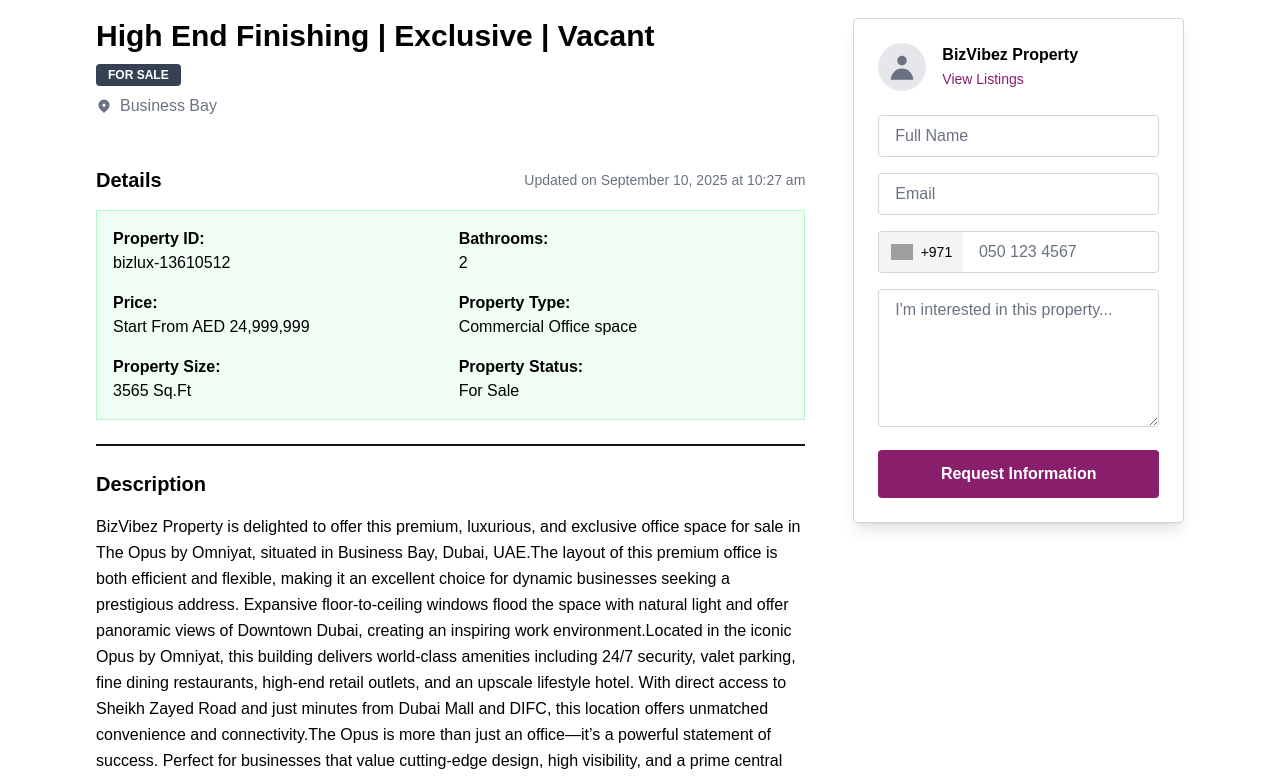
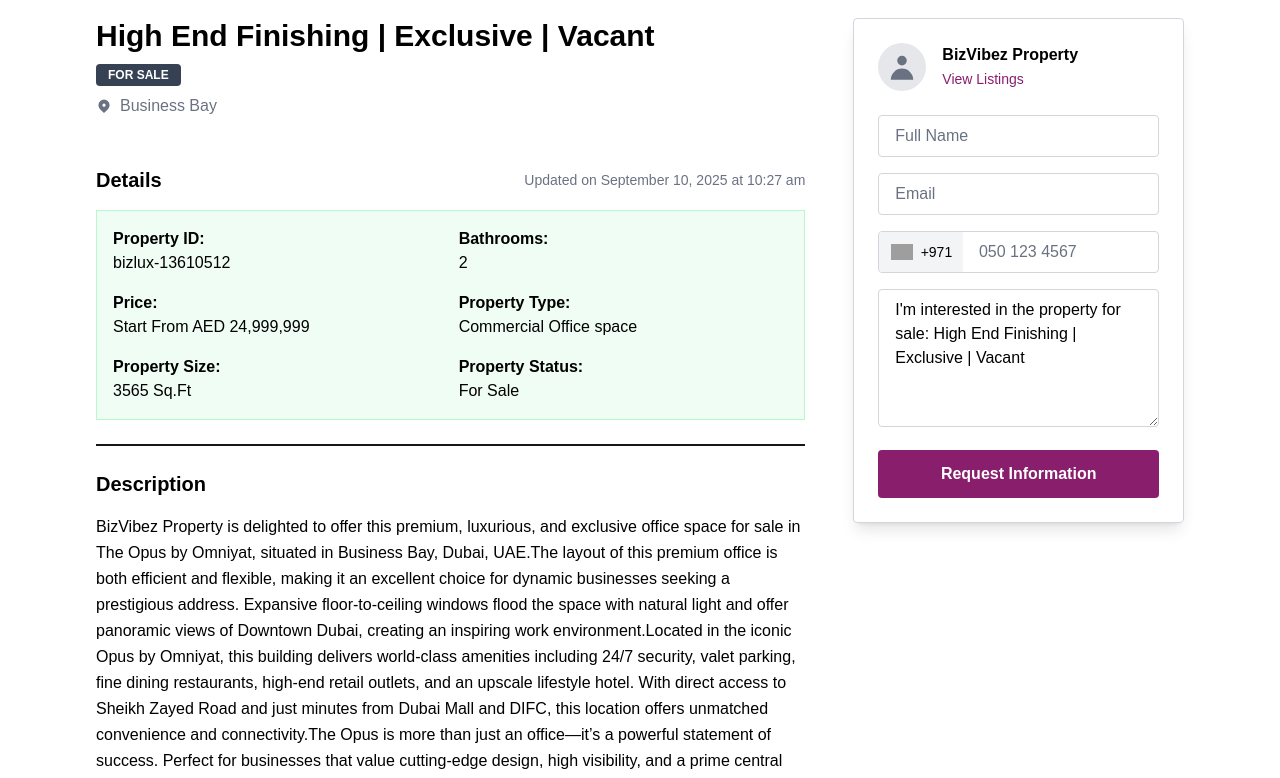
Before and after one commit to ayyanshiraz/bizvibez-properties, a Next.js app: page /buy/1 in a window 1280 px wide. Shown: the part 618-1396 px from the top of the page. Built offline with nearby package versions, Linux system fonts and the light colour scheme; grey boxes are pictures that could not be loaded.

Commit message:
amended buy forms

```diff
--- a/src/app/buy/[propertyId]/PropertyDetailClientView.tsx
+++ b/src/app/buy/[propertyId]/PropertyDetailClientView.tsx
@@ -1,12 +1,12 @@
 "use client";
 
-import React, { useState, useEffect } from 'react';
+import React, { useState, useEffect, FormEvent, ChangeEvent } from 'react';
 import Link from 'next/link';
 import { ForSaleProperty } from '../buy-data';
 import CountrySelector from './CountrySelector';
 import { Country } from '../countries';
 
-// --- SVG ICONS ---
+// --- SVG ICONS (Unchanged) ---
 const ChevronLeftIcon = () => <svg xmlns="http://www.w3.org/2000/svg" className="h-8 w-8 text-white" fill="none" viewBox="0 0 24 24" stroke="currentColor"><path strokeLinecap="round" strokeLinejoin="round" strokeWidth={2} d="M15 19l-7-7 7-7" /></svg>;
 const ChevronRightIcon = () => <svg xmlns="http://www.w3.org/2000/svg" className="h-8 w-8 text-white" fill="none" viewBox="0 0 24 24" stroke="currentColor"><path strokeLinecap="round" strokeLinejoin="round" strokeWidth={2} d="M9 5l7 7-7 7" /></svg>;
 const CloseIcon = () => <svg xmlns="http://www.w3.org/2000/svg" className="h-8 w-8 text-white" fill="none" viewBox="0 0 24 24" stroke="currentColor"><path strokeLinecap="round" strokeLinejoin="round" strokeWidth={2} d="M6 18L18 6M6 6l12 12" /></svg>;
@@ -15,7 +15,7 @@ const ShareIcon = () => <svg xmlns="http://www.w3.org/2000/svg" className="h-5 w
 const MapPinIcon = () => <svg xmlns="http://www.w3.org/2000/svg" className="h-4 w-4 mr-2 text-gray-500" viewBox="0 0 20 20" fill="currentColor"><path fillRule="evenodd" d="M5.05 4.05a7 7 0 119.9 9.9L10 18.9l-4.95-4.95a7 7 0 010-9.9zM10 11a2 2 0 100-4 2 2 0 000 4z" clipRule="evenodd" /></svg>;
 
 
-// --- LIGHTBOX COMPONENT ---
+// --- LIGHTBOX COMPONENT (Unchanged) ---
 const Lightbox = ({ images, startIndex, onClose }: { images: string[], startIndex: number, onClose: () => void }) => {
     const [currentIndex, setCurrentIndex] = useState(startIndex);
 
@@ -47,33 +47,87 @@ const Lightbox = ({ images, startIndex, onClose }: { images: string[], startInde
 
 const PropertyDetailClientView = ({ propertyData }: { propertyData: ForSaleProperty }) => {
     const [currentImageIndex, setCurrentImageIndex] = useState(0);
-    const [selectedDialCode, setSelectedDialCode] = useState('+971');
     const [lightboxIndex, setLightboxIndex] = useState<number | null>(null);
     const images = propertyData.images || [];
+
+    // --- ADDED: State management for the form ---
+    const [formData, setFormData] = useState({
+        fullName: '',
+        email: '',
+        phone: '',
+        message: `I'm interested in the property for sale: ${propertyData.title}`,
+    });
+    const [selectedDialCode, setSelectedDialCode] = useState('+971');
+    const [loading, setLoading] = useState(false);
+    const [statusMessage, setStatusMessage] = useState('');
 
     const nextImage = () => setCurrentImageIndex((prev) => (prev + 1) % images.length);
     const prevImage = () => setCurrentImageIndex((prev) => (prev - 1 + images.length) % images.length);
 
     const mapSrc = `https://maps.google.com/maps?q=${propertyData.mapCoordinates.lat},${propertyData.mapCoordinates.lng}&hl=en&z=14&output=embed`;
 
+    const openLightbox = (index: number) => setLightboxIndex(index);
+    const closeLightbox = () => setLightboxIndex(null);
+
+    // --- ADDED: Form submission and change handling logic ---
     const handleCountrySelect = (country: Country) => {
         setSelectedDialCode(country.dial_code);
     };
 
-    const openLightbox = (index: number) => setLightboxIndex(index);
-    const closeLightbox = () => setLightboxIndex(null);
+    const handleChange = (e: ChangeEvent<HTMLInputElement | HTMLTextAreaElement>) => {
+        const { name, value } = e.target;
+        setFormData(prevState => ({ ...prevState, [name]: value }));
+    };
+
+    const handleSubmit = async (e: FormEvent<HTMLFormElement>) => {
+        e.preventDefault();
+        setLoading(true);
+        setStatusMessage('');
+
+        const fullPhoneNumber = `${selectedDialCode} ${formData.phone}`;
+
+        try {
+            const response = await fetch('/.netlify/functions/send-email', {
+                method: 'POST',
+                headers: { 'Content-Type': 'application/json' },
+                body: JSON.stringify({
+                    ...formData,
+                    phone: fullPhoneNumber,
+                    propertyName: propertyData.title, // Send the property name
+                    formType: 'For Sale Inquiry', // Specific identifier for this form
+                }),
+            });
+
+            const result = await response.json();
+            setStatusMessage(result.message);
+
+            if (response.ok) {
+                setFormData({
+                    fullName: '',
+                    email: '',
+                    phone: '',
+                    message: `I'm interested in the property for sale: ${propertyData.title}`,
+                });
+            }
+        } catch (error) {
+            console.error("Form submission error:", error);
+            setStatusMessage('An error occurred. Please try again.');
+        } finally {
+            setLoading(false);
+        }
+    };
 
     return (
         <div className="bg-white font-sans">
-            {/* --- HERO IMAGE CAROUSEL --- */}
+            {/* --- HERO IMAGE CAROUSEL (Unchanged) --- */}
             {images.length > 0 && (
                 <div className="relative w-full h-[60vh] bg-gray-900 group">
                     <div onClick={() => openLightbox(currentImageIndex)} className="w-full h-full cursor-pointer">
                         <img src={images[currentImageIndex]} alt={`Property view ${currentImageIndex + 1}`} className="w-full h-full object-cover" />
                     </div>
-                    <div className="absolute inset-0  bg-opacity-30 pointer-events-none"></div>
-                    <button onClick={prevImage} className="absolute left-4 top-1/2 -translate-y-1/2  bg-opacity-50 p-2 rounded-full hover:bg-opacity-75 transition-opacity opacity-0 group-hover:opacity-100"><ChevronLeftIcon /></button>
-                    <button onClick={nextImage} className="absolute right-4 top-1/2 -translate-y-1/2  bg-opacity-50 p-2 rounded-full hover:bg-opacity-75 transition-opacity opacity-0 group-hover:opacity-100"><ChevronRightIcon /></button>
+                    <div className="absolute inset-0 bg-opacity-30 pointer-events-none"></div>
+                    <button onClick={prevImage} className="absolute left-4 top-1/2 -translate-y-1/2 bg-opacity-50 p-2 rounded-full hover:bg-opacity-75 transition-opacity opacity-0 group-hover:opacity-100"><ChevronLeftIcon /></button>
+                    <button onClick={nextImage} className="absolute right-4 top-1/2 -translate-y-1/2 bg-opacity-50 p-2 rounded-full hover:bg-opacity-75 transition-opacity opacity-0 group-hover:opacity-100"><ChevronRightIcon /></button>
                 </div>
             )}
 
@@ -93,84 +147,68 @@ const PropertyDetailClientView = ({ propertyData }: { propertyData: ForSalePrope
 
                 <div className="grid grid-cols-1 lg:grid-cols-3 gap-12">
                     <div className="lg:col-span-2">
+                        {/* --- Main content sections (Unchanged) --- */}
                         <div className="pb-6 mb-6">
                             <h1 className="text-3xl font-semibold text-black">{propertyData.title}</h1>
                             <div className="mt-2"><span className="bg-gray-700 text-white text-xs font-semibold px-3 py-1 rounded-sm">FOR SALE</span></div>
                             <p className="text-gray-500 mt-2 flex items-center"><MapPinIcon /> {propertyData.location}</p>
                         </div>
-
                         <div className="border-b-2 pb-6 mb-6">
-                             <div className="flex justify-between items-center mb-4">
-                                <h2 className="text-xl font-semibold text-black">Details</h2>
-                                <p className="text-sm text-gray-500">Updated on {propertyData.updatedOn}</p>
-                            </div>
+                             <div className="flex justify-between items-center mb-4"><h2 className="text-xl font-semibold text-black">Details</h2><p className="text-sm text-gray-500">Updated on {propertyData.updatedOn}</p></div>
                             <div className="border border-green-200 bg-green-50 p-4 grid grid-cols-1 sm:grid-cols-2 gap-4 text-black">
-                                <div><strong className="block">Property ID:</strong> {propertyData.propertyId}</div>
-                                <div><strong className="block">Bathrooms:</strong> {propertyData.bathrooms}</div>
-                                <div><strong className="block">Price:</strong> Start From AED {propertyData.price}</div>
-                                <div><strong className="block">Property Type:</strong> {propertyData.type}</div>
-                                <div><strong className="block">Property Size:</strong> {propertyData.size} Sq.Ft</div>
-                                <div><strong className="block">Property Status:</strong> {propertyData.status}</div>
+                                <div><strong className="block">Property ID:</strong> {propertyData.propertyId}</div><div><strong className="block">Bathrooms:</strong> {propertyData.bathrooms}</div>
+                                <div><strong className="block">Price:</strong> Start From AED {propertyData.price}</div><div><strong className="block">Property Type:</strong> {propertyData.type}</div>
+                                <div><strong className="block">Property Size:</strong> {propertyData.size} Sq.Ft</div><div><strong className="block">Property Status:</strong> {propertyData.status}</div>
                             </div>
                         </div>
-
                         <div className="border-b-2 pb-6 mb-6">
                             <h2 className="text-xl font-semibold text-black mb-4">Description</h2>
                             <p className="text-black leading-relaxed mb-4">{propertyData.description}</p>
                             <h3 className="font-semibold text-black mb-2">Property Features:</h3>
                             <ul className="space-y-1 text-black">{propertyData.propertyFeatures.map((f, i) => <li key={i}>• {f}</li>)}</ul>
                         </div>
-
                         <div className="border-b-2 pb-6 mb-6">
-                            <div className="flex justify-between items-center mb-4">
-                                <h2 className="text-xl font-semibold text-black">Address</h2>
-                                <a href={`https://www.google.com/maps?q=${propertyData.mapCoordinates.lat},${propertyData.mapCoordinates.lng}`} target="_blank" rel="noopener noreferrer" className="text-sm bg-black text-white px-3 py-1 rounded hover:bg-gray-800">Open on Google Maps</a>
+                            <div className="flex justify-between items-center mb-4"><h2 className="text-xl font-semibold text-black">Address</h2><a href={`https://www.google.com/maps?q=${propertyData.mapCoordinates.lat},${propertyData.mapCoordinates.lng}`} target="_blank" rel="noopener noreferrer" className="text-sm bg-black text-white px-3 py-1 rounded hover:bg-gray-800">Open on Google Maps</a></div>
+                            <div className="border p-4 grid grid-cols-1 sm:grid-cols-3 gap-4 mb-4 text-black">
+                                <div><strong className="block">Address:</strong> {propertyData.address.street}</div><div><strong className="block">City:</strong> {propertyData.address.city}</div><div><strong className="block">Area:</strong> {propertyData.address.area}</div>
                             </div>
-                            <div className="border p-4 grid grid-cols-1 sm:grid-cols-3 gap-4 mb-4 text-black">
-                                <div><strong className="block">Address:</strong> {propertyData.address.street}</div>
-                                <div><strong className="block">City:</strong> {propertyData.address.city}</div>
-                                <div><strong className="block">Area:</strong> {propertyData.address.area}</div>
-                            </div>
-                            <div className="w-full h-80 rounded overflow-hidden"><iframe width="100%" height="100%" frameBorder="0" scrolling="no" src={mapSrc}></iframe></div>
+                            <div className="w-full h-80 rounded overflow-hidden"><iframe width="100%" height="100%" frameBorder="0" scrolling="no" title="Property Map" src={mapSrc}></iframe></div>
                         </div>
-
                          <div className="border-b-2 pb-6 mb-6">
                             <h2 className="text-xl font-semibold text-black mb-4">Features</h2>
                             <div className="grid grid-cols-2 sm:grid-cols-3 gap-4 text-black">{propertyData.features.map((f, i) => <div key={i} className="flex items-center"><CheckmarkIcon /> {f}</div>)}</div>
                         </div>
-
                         <div>
-                            <div className="grid grid-cols-2 sm:grid-cols-3 gap-4">
-                                {images.map((img, i) => (
-                                    <div key={i} className="h-48 rounded-md overflow-hidden cursor-pointer" onClick={() => openLightbox(i)}>
-                                        <img src={img} alt={`Gallery image ${i + 1}`} className="w-full h-full object-cover" />
-                                    </div>
-                                ))}
-                            </div>
+                            <div className="grid grid-cols-2 sm:grid-cols-3 gap-4">{images.map((img, i) => (<div key={i} className="h-48 rounded-md overflow-hidden cursor-pointer" onClick={() => openLightbox(i)}><img src={img} alt={`Gallery image ${i + 1}`} className="w-full h-full object-cover" /></div>))}</div>
                         </div>
                     </div>
 
+                    {/* --- RIGHT (AGENT FORM) COLUMN --- */}
                     <div className="lg:col-span-1">
                         <div className="sticky top-10 border border-gray-300 rounded-sm p-6 shadow-lg">
                             <div className="flex items-center mb-6">
-                                <div className="h-12 w-12 bg-gray-200 rounded-full flex items-center justify-center mr-4">
-                                    <svg xmlns="http://www.w3.org/2000/svg" className="h-8 w-8 text-gray-500" viewBox="0 0 20 20" fill="currentColor"><path fillRule="evenodd" d="M10 9a3 3 0 100-6 3 3 0 000 6zm-7 9a7 7 0 1114 0H3z" clipRule="evenodd" /></svg>
-                                </div>
-                                <div>
-                                    <p className="font-bold text-black">BizVibez Property</p>
-                                    <Link href="#" className="text-sm hover:underline" style={{ color: '#891e6d' }}>View Listings</Link>
-                                </div>
+                                <div className="h-12 w-12 bg-gray-200 rounded-full flex items-center justify-center mr-4"><svg xmlns="http://www.w3.org/2000/svg" className="h-8 w-8 text-gray-500" viewBox="0 0 20 20" fill="currentColor"><path fillRule="evenodd" d="M10 9a3 3 0 100-6 3 3 0 000 6zm-7 9a7 7 0 1114 0H3z" clipRule="evenodd" /></svg></div>
+                                <div><p className="font-bold text-black">BizVibez Property</p><Link href="#" className="text-sm hover:underline" style={{ color: '#891e6d' }}>View Listings</Link></div>
                             </div>
-                            <form className="space-y-4">
-                                <input type="text" placeholder="Full Name" className="w-full px-4 py-2 border border-gray-300 rounded-sm focus:outline-none focus:ring-1 focus:border-[#891e6d] text-black placeholder-gray-500" />
-                                <input type="email" placeholder="Email" className="w-full px-4 py-2 border border-gray-300 rounded-sm focus:outline-none focus:ring-1 focus:border-[#891e6d] text-black placeholder-gray-500" />
+
+                            {/* --- UPDATED FORM WITH NETLIFY LOGIC --- */}
+                            <form onSubmit={handleSubmit} className="space-y-4">
+                                <input type="text" name="fullName" placeholder="Full Name" required value={formData.fullName} onChange={handleChange} className="w-full px-4 py-2 border border-gray-300 rounded-sm focus:outline-none focus:ring-1 focus:border-[#891e6d] text-black placeholder-gray-500" />
+                                <input type="email" name="email" placeholder="Email" required value={formData.email} onChange={handleChange} className="w-full px-4 py-2 border border-gray-300 rounded-sm focus:outline-none focus:ring-1 focus:border-[#891e6d] text-black placeholder-gray-500" />
                                 <div className="flex items-stretch w-full border border-gray-300 rounded-sm focus-within:ring-1 focus-within:border-[#891e6d]">
                                     <CountrySelector onSelect={handleCountrySelect} />
-                                    <input type="tel" placeholder="050 123 4567" className="w-full px-4 py-2 bg-transparent focus:outline-none text-black placeholder-gray-500" />
+                                    <input type="tel" name="phone" placeholder="050 123 4567" required value={formData.phone} onChange={handleChange} className="w-full px-4 py-2 bg-transparent focus:outline-none text-black placeholder-gray-500" />
                                 </div>
-                                <textarea rows={5} placeholder="I'm interested in this property..." className="w-full px-4 py-2 border border-gray-300 rounded-sm focus:outline-none focus:ring-1 focus:border-[#891e6d] text-black placeholder-gray-500"></textarea>
-                                <button type="submit" style={{ backgroundColor: '#891e6d' }} className="w-full text-white font-bold py-3 px-4 rounded-sm hover:opacity-90 transition-opacity">
-                                    Request Information
+                                <textarea name="message" rows={5} required value={formData.message} onChange={handleChange} className="w-full px-4 py-2 border border-gray-300 rounded-sm focus:outline-none focus:ring-1 focus:border-[#891e6d] text-black placeholder-gray-500"></textarea>
+
+                                {statusMessage && (
+                                    <div className={`p-3 text-center rounded-md text-sm ${statusMessage.toLowerCase().includes('error') ? 'bg-red-100 text-red-800' : 'bg-green-100 text-green-800'}`}>
+                                        {statusMessage}
+                                    </div>
+                                )}
+
+                                <button type="submit" disabled={loading} style={{ backgroundColor: '#891e6d' }} className="w-full text-white font-bold py-3 px-4 rounded-sm hover:opacity-90 transition-opacity disabled:opacity-70 disabled:cursor-not-allowed">
+                                    {loading ? 'Sending...' : 'Request Information'}
                                 </button>
                             </form>
                         </div>
```
